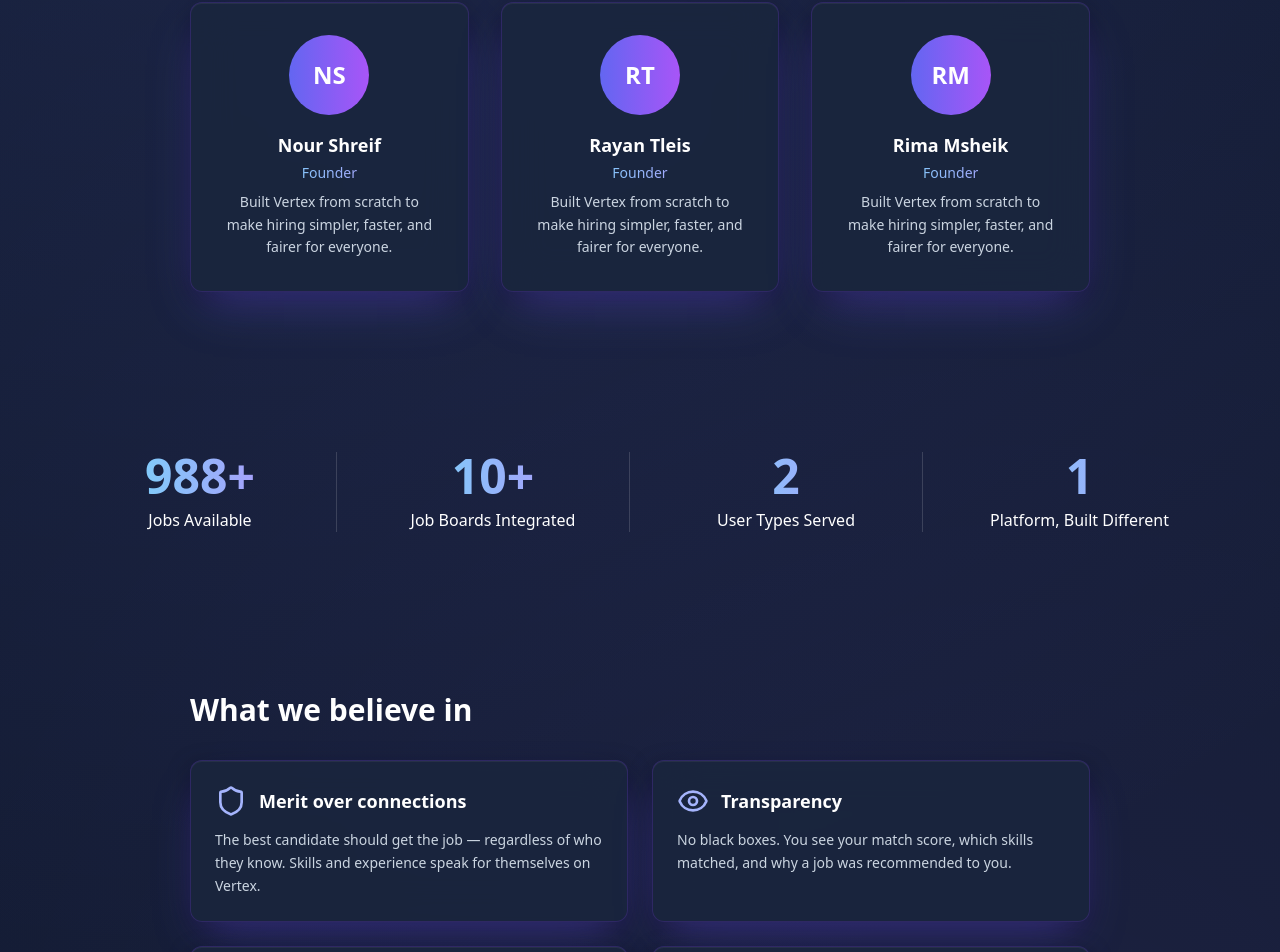
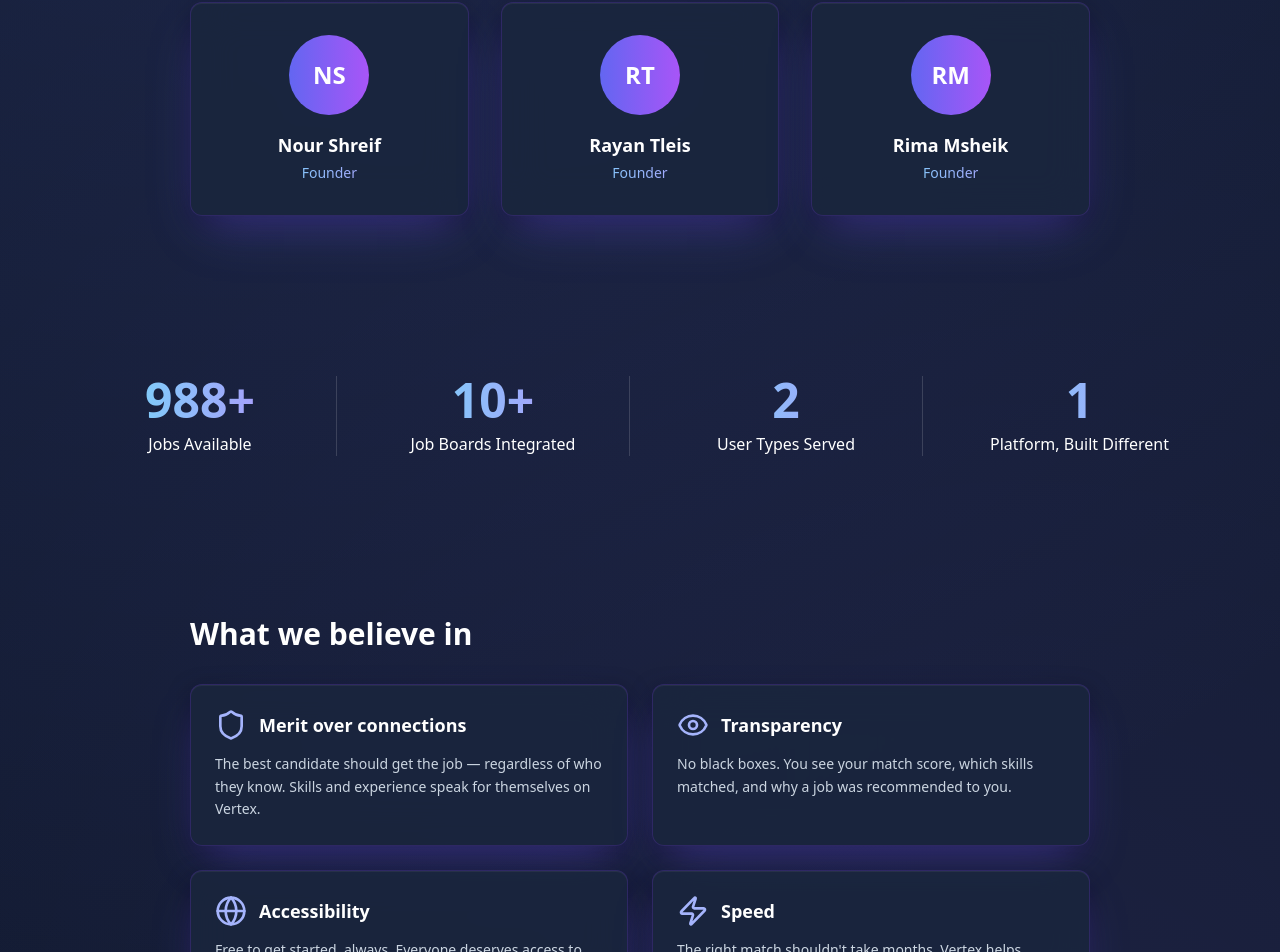
Before and after one commit to nourshraif/FinalProject, a Next.js app in the folder frontend/: page /about in a window 1280 px wide. Shown: the part 1985-2937 px from the top of the page. Built offline with nearby package versions, Linux system fonts and the light colour scheme; no server answers.

Commit message:
Updated Contact us Page

```diff
--- a/frontend/app/about/AboutPageClient.tsx
+++ b/frontend/app/about/AboutPageClient.tsx
@@ -8,7 +8,6 @@
 type TeamMember = {
   name: string;
   role: string;
-  bio: string;
   initials: string;
   linkedIn?: string;
 };
@@ -17,19 +16,16 @@
   {
     name: "Nour Shreif",
     role: "Founder",
-    bio: "Built Vertex from scratch to make hiring simpler, faster, and fairer for everyone.",
     initials: "NS",
   },
   {
     name: "Rayan Tleis",
     role: "Founder",
-    bio: "Built Vertex from scratch to make hiring simpler, faster, and fairer for everyone.",
     initials: "RT",
   },
   {
     name: "Rima Msheik",
     role: "Founder",
-    bio: "Built Vertex from scratch to make hiring simpler, faster, and fairer for everyone.",
     initials: "RM",
   },
 ];
@@ -158,7 +154,6 @@
                 <p className="mt-1 bg-gradient-to-r from-cyan-300 to-purple-400 bg-clip-text text-sm text-transparent">
                   {member.role}
                 </p>
-                <p className="mt-2 text-sm leading-relaxed text-slate-300">{member.bio}</p>
                 {member.linkedIn && (
                   <a
                     href={member.linkedIn}
```
